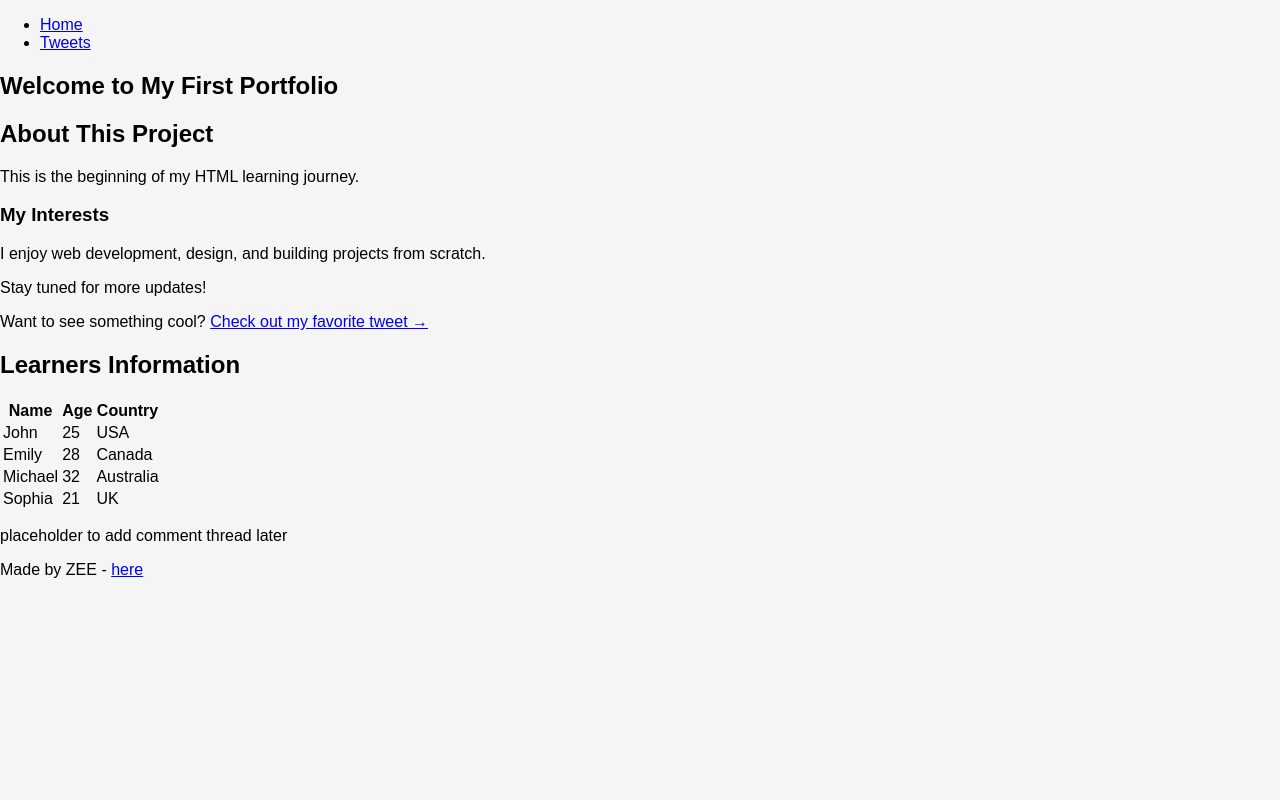
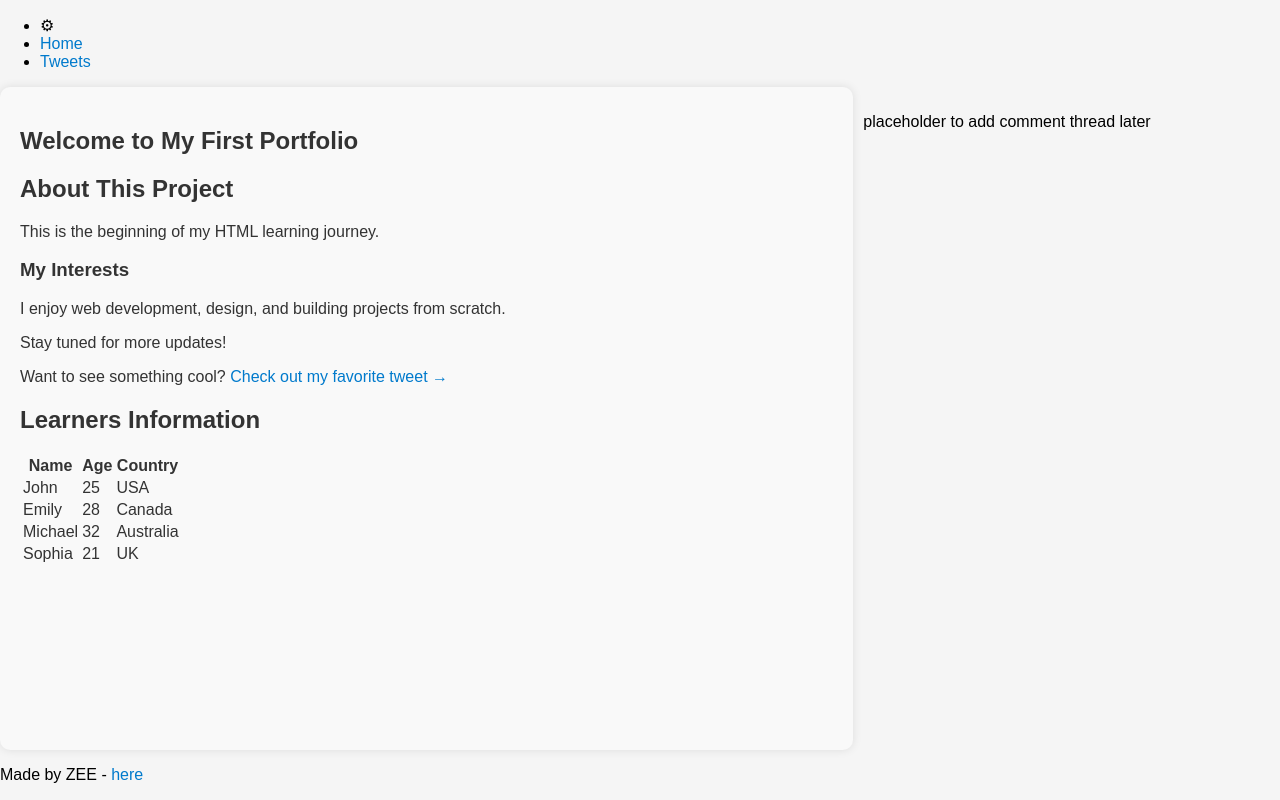
Before and after one commit to zeee126/alx_html_css, a plain HTML site: page css_basic/index.html in a window 1280 px wide. Drawn offline with Linux system fonts and the light colour scheme.

Commit message:
Custom styling, logo, and article design

```diff
--- a/css_basic/index.html
+++ b/css_basic/index.html
@@ -1,8 +1,7 @@
 <!DOCTYPE html>
 <html lang="en">
   <head>
-    <meta name="viewport" content="width=device-width, initial-scale=1.0" />
-
+    <meta charset="utf-8" />
     <title>My First Portfolio</title>
     <link href="base.css" rel="stylesheet" />
     <link href="styles.css" rel="stylesheet" />
@@ -10,6 +9,7 @@
   <body class="works_on_smartphone">
     <header>
       <ul>
+        <li class="logo">&#9881;</li>
         <li><a href="index.html">Home</a></li>
         <li><a href="tweets.html">Tweets</a></li>
       </ul>
--- a/css_basic/styles.css
+++ b/css_basic/styles.css
@@ -0,0 +1,37 @@
+body {
+  display: flex;
+  flex-direction: column;
+  min-height: 100vh;
+}
+
+main {
+  display: flex;
+  flex-direction: row;
+  flex: auto;
+}
+
+article {
+  flex: 2;
+  overflow-y: auto;
+  padding: 10px;
+  background-color: #f9f9f9;
+  color: #333;
+  padding: 20px;
+  border-radius: 10px;
+  font-family: "Arial", sans-serif;
+  box-shadow: 0 0 10px rgba(0, 0, 0, 0.1);
+}
+
+a {
+  text-decoration: none;
+  color: #007acc;
+}
+a:hover {
+  text-decoration: underline;
+}
+
+aside {
+  flex: 1;
+  overflow-y: auto;
+  padding: 10px;
+}
```
